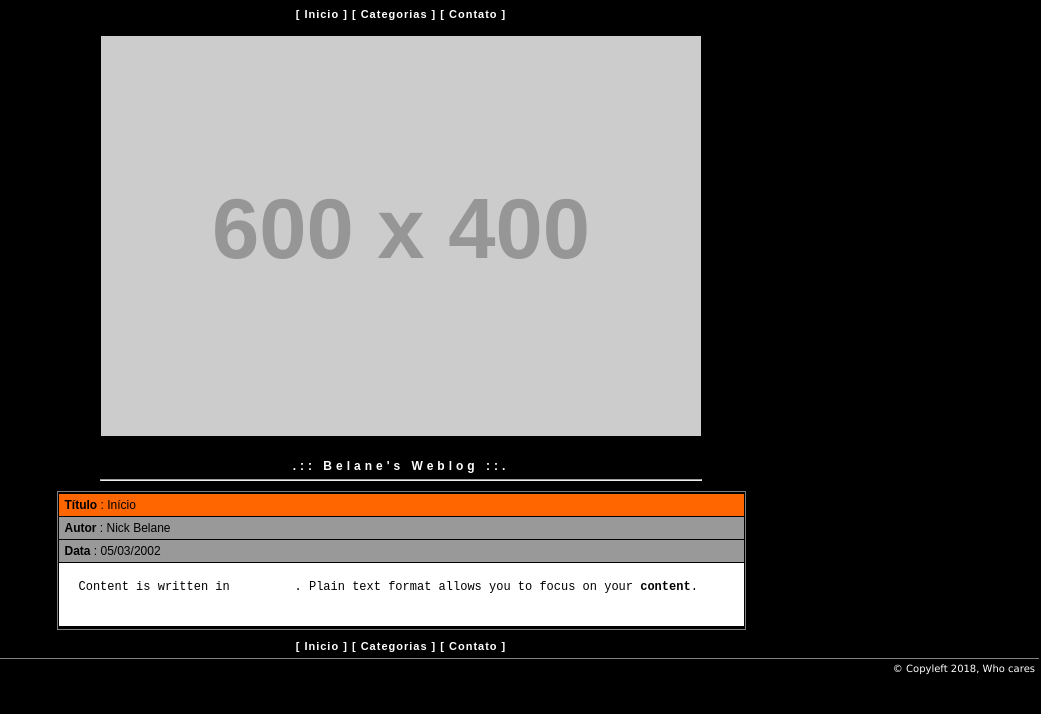
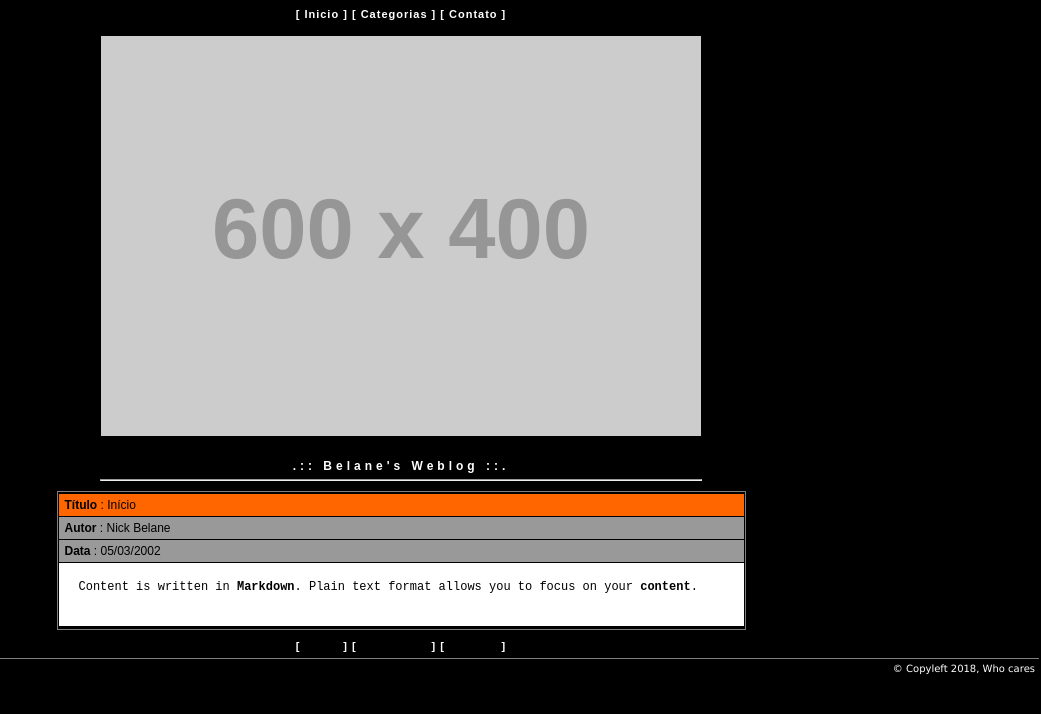
Before and after one commit to nick-belane/nick-belane.github.io, a Jekyll site: the page built from index.md, in a window 1280 px wide. Shown: the top 714 px of the page, without its empty margins (239-1280 px from the left). Built offline with Jekyll 4.4.1, drawn with Linux system fonts in a browser that asks for light colours.

Commit message:
Update main.css

```diff
--- a/assets/css/main.css
+++ b/assets/css/main.css
@@ -10,18 +10,36 @@
 a:link {
     text-decoration: none;
     font-weight: bold;
-    color: #ffffff;
+    color: #000;
 }
 
 a:visited {
     text-decoration: none;
     font-weight: bold;
-    color: #FFFFFF;
+    color: #000;
 }
 
 a:hover, a:active {
     font-weight: bold;
-    color: #FFFFFF;
+    color: #000;
+    text-decoration: underline;
+}
+
+.menu-link:link {
+    text-decoration: none;
+    font-weight: bold;
+    color: #FFF;
+}
+
+.menu-link:visited {
+    text-decoration: none;
+    font-weight: bold;
+    color: #FFF;
+}
+
+menu-link:hover, menu-link:active {
+    font-weight: bold;
+    color: #FFF;
     text-decoration: underline;
 }
 
```
